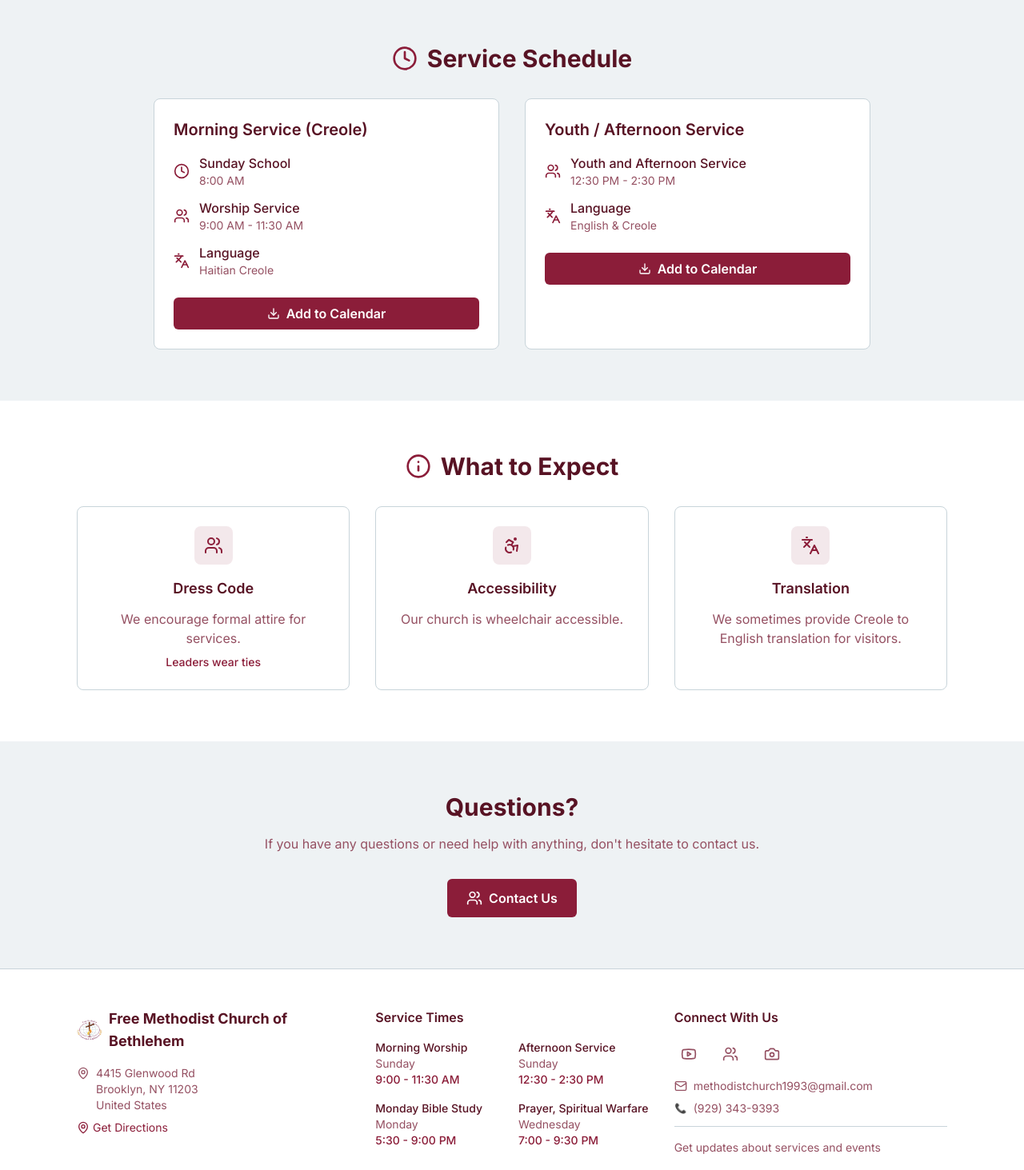
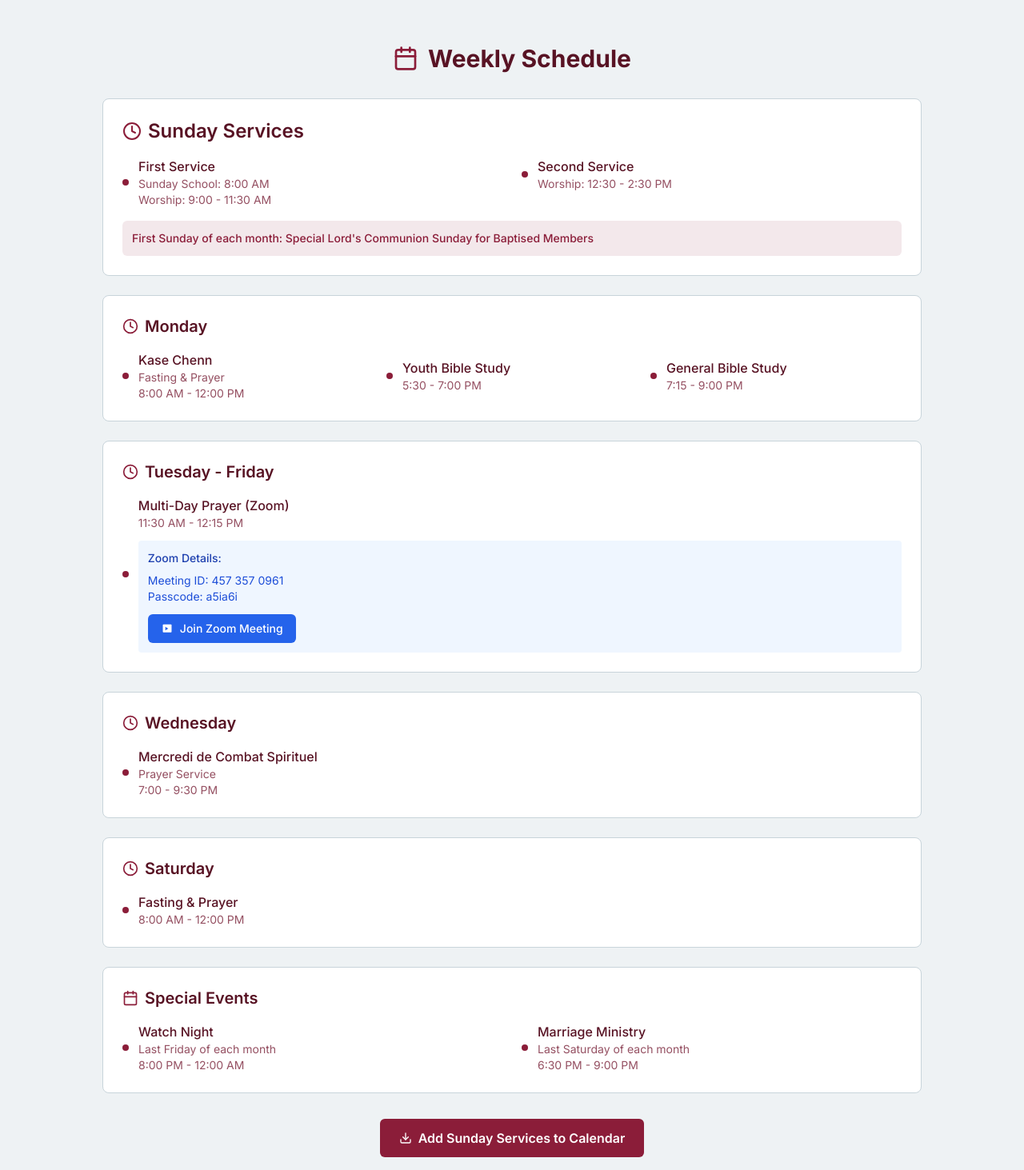
Before and after one commit to jmezalon/fmc-bethlehem, a Next.js app: page /en/plan-visit in a window 1280 px wide. Shown: the part 780-2243 px from the top of the page at 80% size. Built offline with nearby package versions, Linux system fonts and the light colour scheme; no server answers.

Commit message:
added weekly schedule

```diff
--- a/src/app/[locale]/plan-visit/page.tsx
+++ b/src/app/[locale]/plan-visit/page.tsx
@@ -151,91 +151,183 @@ export default function PlanVisitPage() {
         </Container>
       </section>
 
-      {/* Service Schedule */}
+      {/* Weekly Schedule */}
       <section className="py-16 bg-muted/30">
         <Container>
           <h2 className="text-3xl font-bold text-foreground mb-8 text-center flex items-center justify-center gap-3">
-            <Clock className="h-8 w-8 text-primary" />
-            {t('schedule.title')}
+            <Calendar className="h-8 w-8 text-primary" />
+            Weekly Schedule
           </h2>
 
-          <div className="grid grid-cols-1 md:grid-cols-2 gap-8 max-w-4xl mx-auto">
-            {/* Morning Service */}
+          <div className="space-y-6 max-w-5xl mx-auto">
+            {/* Sunday Services */}
             <div className="bg-card border rounded-lg p-6">
-              <h3 className="text-xl font-semibold text-card-foreground mb-4">
-                {t('schedule.morning.title')}
+              <h3 className="text-2xl font-semibold text-card-foreground mb-4 flex items-center gap-2">
+                <Clock className="h-6 w-6 text-primary" />
+                Sunday Services
               </h3>
-              <div className="space-y-3 mb-6">
+              <div className="grid grid-cols-1 md:grid-cols-2 gap-6">
+                <div className="space-y-3">
+                  <div className="flex items-center gap-3">
+                    <div className="w-2 h-2 bg-primary rounded-full"></div>
+                    <div>
+                      <p className="font-medium">First Service</p>
+                      <p className="text-sm text-muted-foreground">Sunday School: 8:00 AM</p>
+                      <p className="text-sm text-muted-foreground">Worship: 9:00 - 11:30 AM</p>
+                    </div>
+                  </div>
+                </div>
+                <div className="space-y-3">
+                  <div className="flex items-center gap-3">
+                    <div className="w-2 h-2 bg-primary rounded-full"></div>
+                    <div>
+                      <p className="font-medium">Second Service</p>
+                      <p className="text-sm text-muted-foreground">Worship: 12:30 - 2:30 PM</p>
+                    </div>
+                  </div>
+                </div>
+              </div>
+              <div className="mt-4 p-3 bg-primary/10 rounded-md">
+                <p className="text-sm text-primary font-medium">
+                  First Sunday of each month: Special Lord's Communion Sunday for Baptised Members
+                </p>
+              </div>
+            </div>
+
+            {/* Monday */}
+            <div className="bg-card border rounded-lg p-6">
+              <h3 className="text-xl font-semibold text-card-foreground mb-4 flex items-center gap-2">
+                <Clock className="h-5 w-5 text-primary" />
+                Monday
+              </h3>
+              <div className="grid grid-cols-1 md:grid-cols-3 gap-4">
                 <div className="flex items-center gap-3">
-                  <Clock className="h-5 w-5 text-primary" />
+                  <div className="w-2 h-2 bg-primary rounded-full"></div>
                   <div>
-                    <p className="font-medium">
-                      {t('schedule.morning.sunSchool')}
-                    </p>
-                    <p className="text-sm text-muted-foreground">8:00 AM</p>
+                    <p className="font-medium">Kase Chenn</p>
+                    <p className="text-sm text-muted-foreground">Fasting & Prayer</p>
+                    <p className="text-sm text-muted-foreground">8:00 AM - 12:00 PM</p>
                   </div>
                 </div>
                 <div className="flex items-center gap-3">
-                  <Users className="h-5 w-5 text-primary" />
+                  <div className="w-2 h-2 bg-primary rounded-full"></div>
                   <div>
-                    <p className="font-medium">
-                      {t('schedule.morning.worship')}
-                    </p>
-                    <p className="text-sm text-muted-foreground">
-                      9:00 AM - 11:30 AM
-                    </p>
+                    <p className="font-medium">Youth Bible Study</p>
+                    <p className="text-sm text-muted-foreground">5:30 - 7:00 PM</p>
                   </div>
                 </div>
                 <div className="flex items-center gap-3">
-                  <Languages className="h-5 w-5 text-primary" />
+                  <div className="w-2 h-2 bg-primary rounded-full"></div>
                   <div>
-                    <p className="font-medium">{t('schedule.language')}</p>
-                    <p className="text-sm text-muted-foreground">
-                      {t('schedule.morning.language')}
-                    </p>
+                    <p className="font-medium">General Bible Study</p>
+                    <p className="text-sm text-muted-foreground">7:15 - 9:00 PM</p>
                   </div>
                 </div>
               </div>
-              <button
-                onClick={() => generateICS('morning')}
-                className="w-full flex items-center justify-center gap-2 bg-primary text-primary-foreground px-4 py-2 rounded-md font-semibold hover:bg-primary/90 transition-colors"
-              >
-                <Download className="h-4 w-4" />
-                {t('schedule.addToCalendar')}
-              </button>
             </div>
 
-            {/* Youth/Afternoon Service */}
+            {/* Tuesday - Friday */}
             <div className="bg-card border rounded-lg p-6">
-              <h3 className="text-xl font-semibold text-card-foreground mb-4">
-                {t('schedule.youth.title')}
+              <h3 className="text-xl font-semibold text-card-foreground mb-4 flex items-center gap-2">
+                <Clock className="h-5 w-5 text-primary" />
+                Tuesday - Friday
               </h3>
-              <div className="space-y-3 mb-6">
-                <div className="flex items-center gap-3">
-                  <Users className="h-5 w-5 text-primary" />
-                  <div>
-                    <p className="font-medium">{t('schedule.youth.service')}</p>
-                    <p className="text-sm text-muted-foreground">
-                      12:30 PM - 2:30 PM
-                    </p>
-                  </div>
-                </div>
-                <div className="flex items-center gap-3">
-                  <Languages className="h-5 w-5 text-primary" />
-                  <div>
-                    <p className="font-medium">{t('schedule.language')}</p>
-                    <p className="text-sm text-muted-foreground">
-                      {t('schedule.youth.language')}
-                    </p>
+              <div className="flex items-center gap-3">
+                <div className="w-2 h-2 bg-primary rounded-full"></div>
+                <div className="w-full">
+                  <p className="font-medium">Multi-Day Prayer (Zoom)</p>
+                  <p className="text-sm text-muted-foreground">11:30 AM - 12:15 PM</p>
+                  <div className="mt-3 p-3 bg-blue-50 rounded text-sm">
+                    <p className="font-medium text-blue-800 mb-2">Zoom Details:</p>
+                    <p className="text-blue-700">Meeting ID: 457 357 0961</p>
+                    <p className="text-blue-700 mb-3">Passcode: a5ia6i</p>
+                    <a
+                      href="https://zoom.us/j/4573570961?pwd=a5ia6i"
+                      target="_blank"
+                      rel="noopener noreferrer"
+                      className="inline-flex items-center gap-2 bg-blue-600 text-white px-4 py-2 rounded-md text-sm font-medium hover:bg-blue-700 transition-colors"
+                    >
+                      <svg className="h-4 w-4" viewBox="0 0 24 24" fill="currentColor">
+                        <path d="M19.777 4.43a1.5 1.5 0 0 0-1.061-.44H5.284a1.5 1.5 0 0 0-1.061.44 1.5 1.5 0 0 0-.44 1.061v12.018a1.5 1.5 0 0 0 .44 1.061 1.5 1.5 0 0 0 1.061.44h13.432a1.5 1.5 0 0 0 1.061-.44 1.5 1.5 0 0 0 .44-1.061V5.491a1.5 1.5 0 0 0-.44-1.061zM8.5 15.5v-7l5.5 3.5-5.5 3.5z"/>
+                      </svg>
+                      Join Zoom Meeting
+                    </a>
                   </div>
                 </div>
               </div>
+            </div>
+
+            {/* Wednesday */}
+            <div className="bg-card border rounded-lg p-6">
+              <h3 className="text-xl font-semibold text-card-foreground mb-4 flex items-center gap-2">
+                <Clock className="h-5 w-5 text-primary" />
+                Wednesday
+              </h3>
+              <div className="flex items-center gap-3">
+                <div className="w-2 h-2 bg-primary rounded-full"></div>
+                <div>
+                  <p className="font-medium">Mercredi de Combat Spirituel</p>
+                  <p className="text-sm text-muted-foreground">Prayer Service</p>
+                  <p className="text-sm text-muted-foreground">7:00 - 9:30 PM</p>
+                </div>
+              </div>
+            </div>
+
+            {/* Saturday */}
+            <div className="bg-card border rounded-lg p-6">
+              <h3 className="text-xl font-semibold text-card-foreground mb-4 flex items-center gap-2">
+                <Clock className="h-5 w-5 text-primary" />
+                Saturday
+              </h3>
+              <div className="flex items-center gap-3">
+                <div className="w-2 h-2 bg-primary rounded-full"></div>
+                <div>
+                  <p className="font-medium">Fasting & Prayer</p>
+                  <p className="text-sm text-muted-foreground">8:00 AM - 12:00 PM</p>
+                </div>
+              </div>
+            </div>
+
+            {/* Special Events */}
+            <div className="bg-card border rounded-lg p-6">
+              <h3 className="text-xl font-semibold text-card-foreground mb-4 flex items-center gap-2">
+                <Calendar className="h-5 w-5 text-primary" />
+                Special Events
+              </h3>
+              <div className="grid grid-cols-1 md:grid-cols-2 gap-6">
+                <div className="space-y-3">
+                  <div className="flex items-center gap-3">
+                    <div className="w-2 h-2 bg-primary rounded-full"></div>
+                    <div>
+                      <p className="font-medium">Watch Night</p>
+                      <p className="text-sm text-muted-foreground">Last Friday of each month</p>
+                      <p className="text-sm text-muted-foreground">8:00 PM - 12:00 AM</p>
+                      </div>
+                  </div>
+                </div>
+                <div className="space-y-3">
+                  <div className="flex items-center gap-3">
+                    <div className="w-2 h-2 bg-primary rounded-full"></div>
+                    <div>
+                      <p className="font-medium">Marriage Ministry</p>
+                      <p className="text-sm text-muted-foreground">Last Saturday of each month</p>
+                      <p className="text-sm text-muted-foreground">6:30 PM - 9:00 PM</p>
+                    </div>
+                  </div>
+                </div>
+              </div>
+            </div>
+          </div>
+
+          {/* Calendar Download Buttons */}
+          <div className="mt-8 text-center">
+            <div className="flex flex-col sm:flex-row gap-4 justify-center">
               <button
-                onClick={() => generateICS('youth')}
-                className="w-full flex items-center justify-center gap-2 bg-primary text-primary-foreground px-4 py-2 rounded-md font-semibold hover:bg-primary/90 transition-colors"
+                onClick={() => generateICS('morning')}
+                className="flex items-center justify-center gap-2 bg-primary text-primary-foreground px-6 py-3 rounded-md font-semibold hover:bg-primary/90 transition-colors"
               >
                 <Download className="h-4 w-4" />
-                {t('schedule.addToCalendar')}
+                Add Sunday Services to Calendar
               </button>
             </div>
           </div>
```
